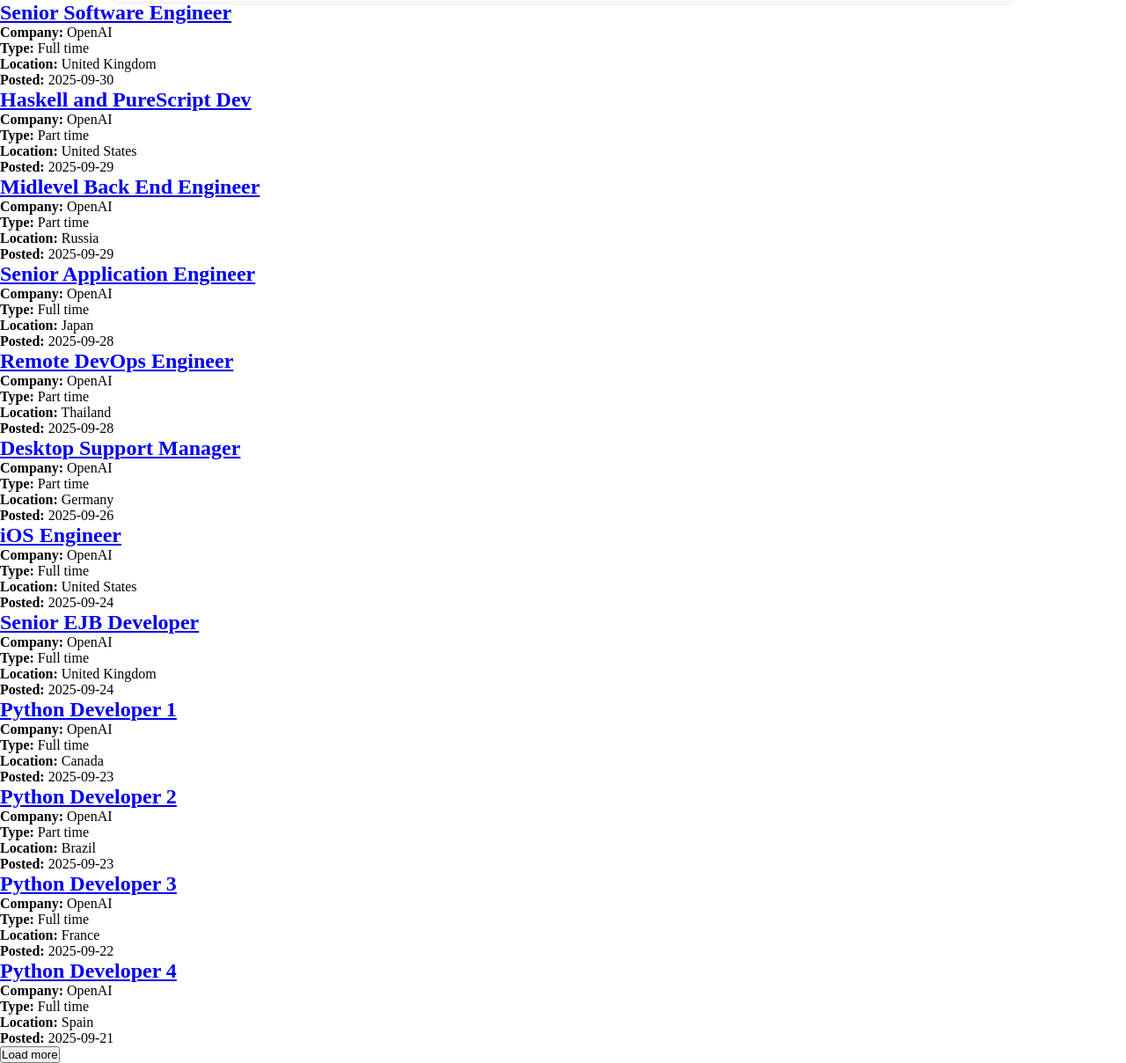
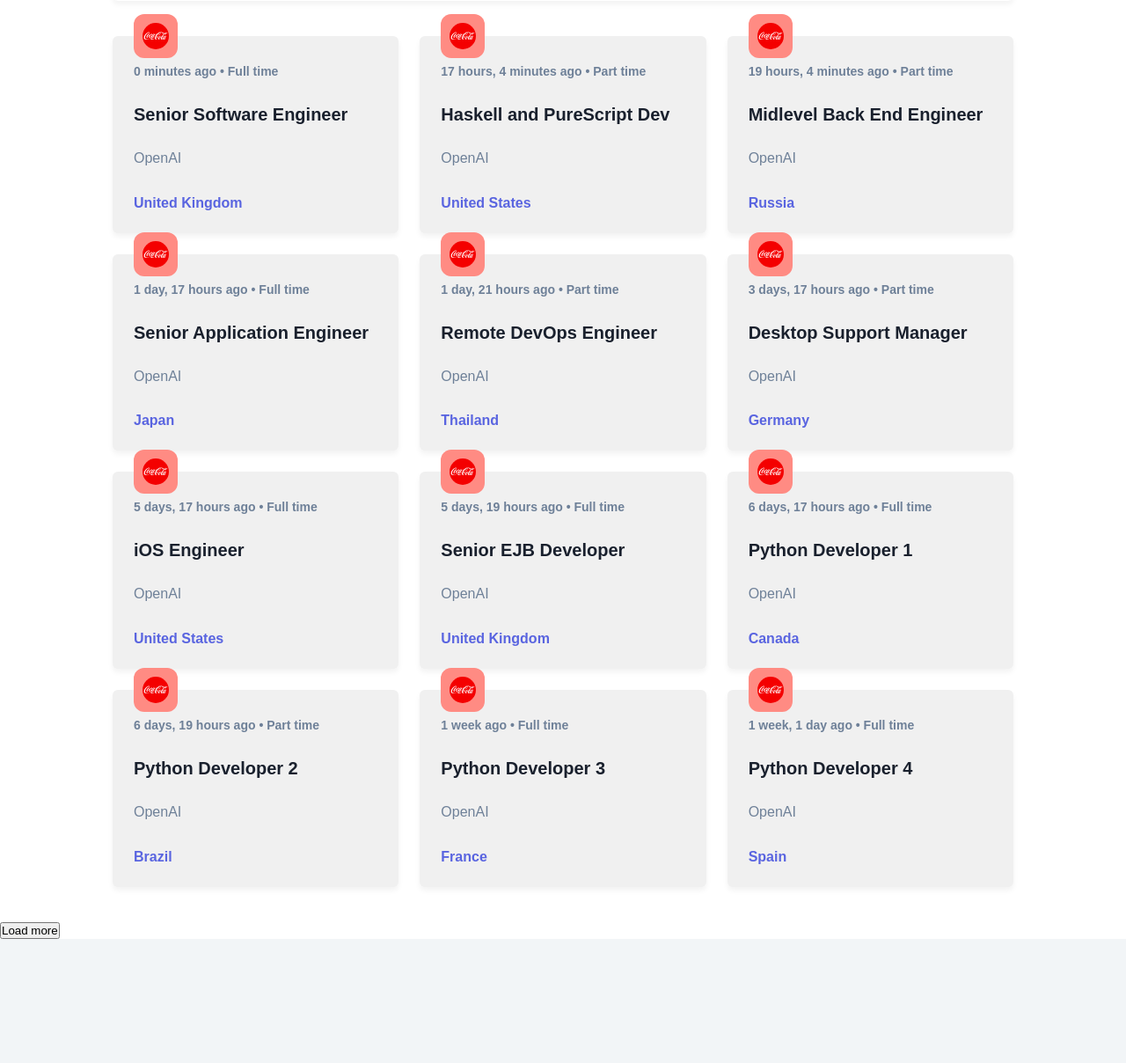
Before and after one commit to xDve22/ProyectosWeb_ND, a Django app: page / in a window 1280 px wide. Shown: the part 131-1339 px from the top of the page at 88% size. After the commit the page ends 1198 px from the top, so only its background shows below. Run offline with Django 5.2, Linux system fonts and the light colour scheme; data comes from the database, SQL or seed files in the repository.

Commit message:
Feat: Add job card and base styles

```diff
--- a/core/static/core/styles.css
+++ b/core/static/core/styles.css
@@ -106,7 +106,7 @@
 .slider {
   position: absolute;
   cursor: pointer;
-  inset: 0; /* ta cool no la sabía xdddd*/
+  inset: 0;
   background-color: var(--neutral-0);
   transition: .4s;
   border-radius: 20px;
@@ -234,3 +234,86 @@
   left: 50%;
   transform: translate(-50%, -55%);
 }
+
+/* Grid*/
+.job-list {
+  display: grid;
+  grid-template-columns: repeat(auto-fill, minmax(300px, 1fr));
+  gap: var(--spacing-300);
+  list-style: none;
+  padding: 0;
+  margin: var(--spacing-500) auto;
+  width: 80%;
+  max-width: 1200px;
+}
+
+.job-card {
+  /* background: var(--neutral-0);   Comentado por ahora*/
+  background: rgb(240, 240, 240);
+  border-radius: var(--radius-6);
+  padding: var(--spacing-400) var(--spacing-300) var(--spacing-300);
+  box-shadow: 0 4px 6px rgba(0, 0, 0, 0.05);
+  display: flex;
+  flex-direction: column;
+  gap: var(--spacing-150);
+  transition: transform 0.2s ease, box-shadow 0.2s ease;
+  position: relative;
+}
+
+.job-card:hover {
+  transform: translateY(-5px);
+  box-shadow: 0 8px 12px rgba(0, 0, 0, 0.1);
+}
+
+/* Cards design by dve */
+
+.job-card_logo {
+  position: absolute;
+  top: -25px;
+  left: var(--spacing-300);
+  width: 50px;
+  height: 50px;
+  border-radius: var(--radius-12);
+  background: rgb(255, 139, 131);
+  display: flex;
+  align-items: center;
+  justify-content: center;
+  overflow: hidden;
+}
+
+.job-card_logo img {
+  width: 60%;
+  height: 60%;
+  object-fit: contain;
+}
+
+.job-card__meta {
+  font: var(--text-preset-5);
+  color: var(--slate-500);
+  margin-bottom: var(--spacing-200);
+}
+
+.job-card__tittle {
+  font: var(--text-preset-3);
+  margin-bottom: var(--spacing-150);
+}
+
+.job-card__tittle a {
+  color: var(--slate-900);
+  text-decoration: none;
+}
+
+.job-card__tittle a:hover {
+  color: var(--indigo-500);
+}
+
+.job-card__company {
+  font: var(--text-preset-4-regular);
+  color: var(--slate-500);
+  margin-bottom: var(--spacing-200);
+}
+
+.job-card__location {
+  font: var(--text-preset-4-bold);
+  color: var(--indigo-500);
+}
--- a/core/templates/dashboard.html
+++ b/core/templates/dashboard.html
@@ -1,18 +1,36 @@
 {% extends "base.html" %}
 {% block title %}Job Offers{% endblock %}
-
+{% load static %} /*Lo puse temporalmente para cargar los logos*/
 {% block content %}
 <main>
   {% include "_job_filters.html" %}
 
-  <ul>
+  <ul class="job-list">
     {% for job in jobs %}
-    <li>
-      <h2><a href="{% url 'job_detail' job.pk %}">{{ job.title }}</a></h2>
-      <p><strong>Company:</strong> {{ job.company.name }}</p>
-      <p><strong>Type:</strong> {{ job.get_employment_type_display }}</p>
-      <p><strong>Location:</strong> {{ job.location }}</p>
-      <p><strong>Posted:</strong> {{ job.created_at|date:"Y-m-d" }}</p>
+    <li class="job-card">
+      <!-- Codigo LOGO temporal -->
+      <div class="job-card_logo">
+        <img src="{% static 'img/Cocacola.svg' %}" alt="{{ job.company.name}} logo">
+      </div>
+
+      <p class="job-card__meta">
+        {{ job.created_at|timesince }} ago • {{ job.get_employment_type_display }}
+      </p>
+
+      <h2 class="job-card__tittle">
+        <a href="{% url 'job_detail' job.pk %}">{{ job.title }}</a>
+      </h2>
+
+      <p class="job-card__company"> {{ job.company.name }}</p>
+
+      <!-- Se elimina para mostrarlo tal cual el diseño -->
+      <!-- <p><strong>Type:</strong> {{ job.get_employment_type_display }}</p> -->
+
+      <p class="job-card__location">{{ job.location }}</p>
+
+      <!-- Se elimina por que no esta en el diseño-->
+      <!-- <p><strong>Posted:</strong> {{ job.created_at|date:"Y-m-d" }}</p> -->
+
     </li>
     {% empty %}
     <li>No job offers available.</li>
```
Also changed, not shown: core/static/img/CocaCola.svg (added).
